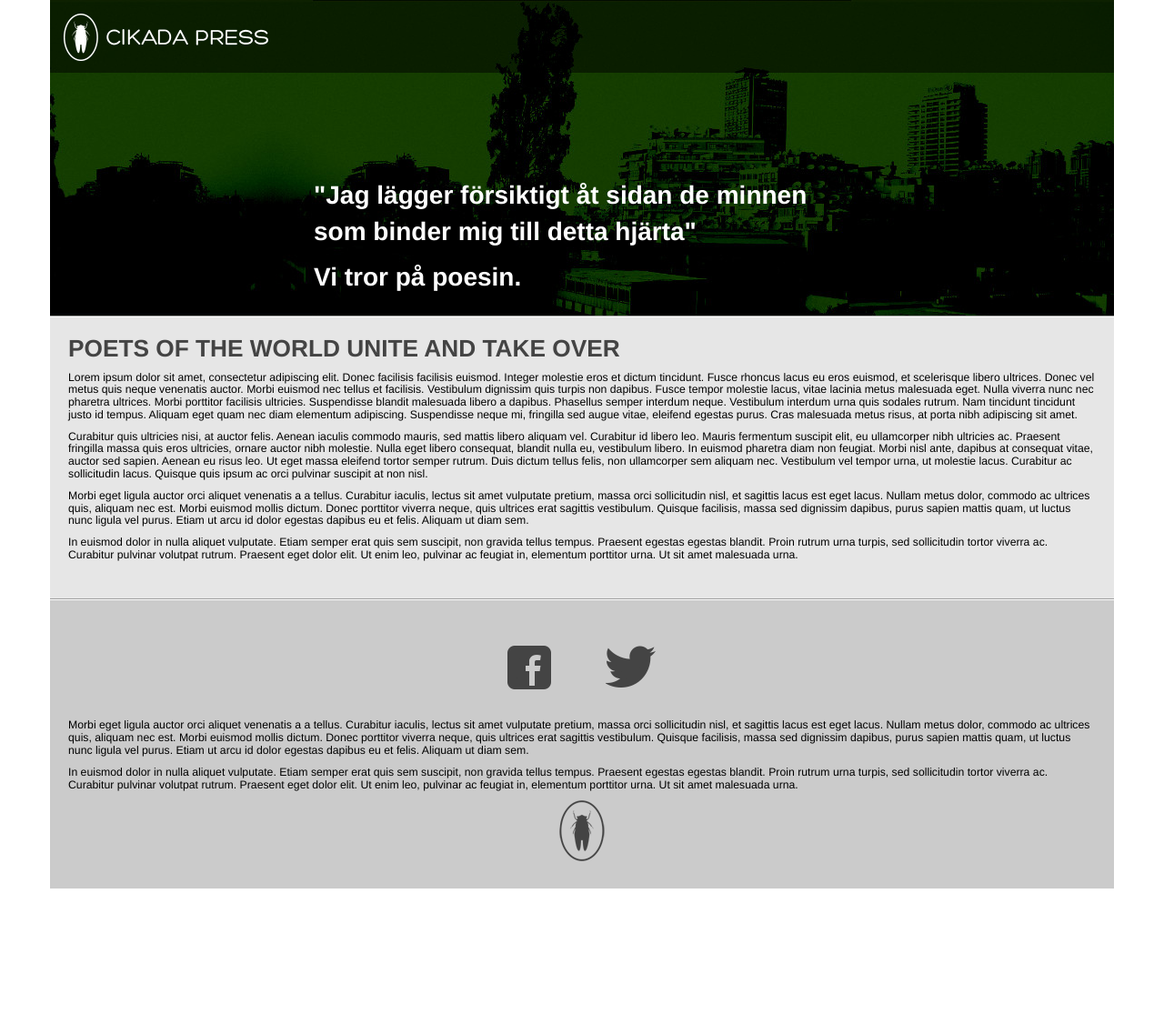
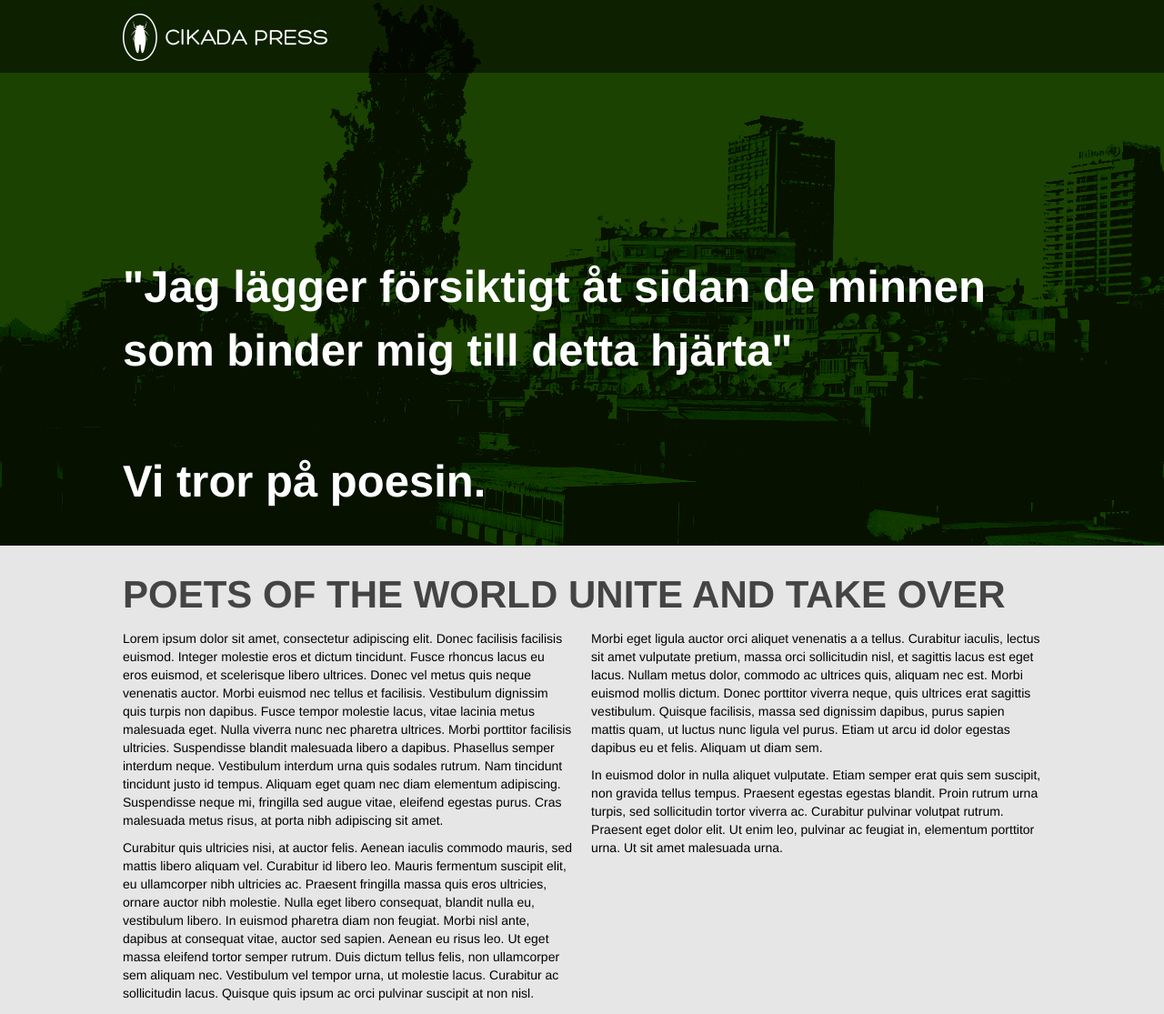
Before and after one commit to mariya/cikada, a plain HTML site: page index.html in a window 1280 px wide. Shown: the top 1115 px of the page at 91% size. Before the commit the page ends 977 px from the top, so only its background shows below. Drawn offline with nearby package versions, Linux system fonts and the light colour scheme.

Commit message:
Refactor html/css

```diff
--- a/css/cikada.css
+++ b/css/cikada.css
@@ -33,130 +33,102 @@ Large devices (large desktops, 1200px and up)
   background: #ddd; /* Firefox */
 }
 
-.container {
-  padding: 0px;
+.outer-container {
+  z-index: 0;
 }
 
-.container .banner-container {
-  background-color: #1c4302;
-  border-bottom: 1px solid #9f9f9f;
-  height: 348px; /* The height of the banner */
-  overflow: hidden;
-  z-index: 1;
+.outer-container .banner {
+  background: url('images/banner.png') 50% 0% no-repeat #1b4201;
+  min-height: 600px; /* todo: tweak. */
 }
 
-.container .banner-container .banner-image {
-  background: url('images/banner-xs.jpg') top left no-repeat transparent;
-  height: 348px; /* The height of the banner */
-  z-index: 2;
-}
-
-.container .banner-container .logo-background {
+.outer-container .banner .logo-background {
   background-color: #000;
   height: 80px;
   -moz-opacity: 0.50;
   -ms-filter:"progid:DXImageTransform.Microsoft.Alpha"(Opacity=50);
   opacity: 0.50;
-  z-index: 3;
-  position: relative;
-  top: -348px; /* The height of the banner */
 }
 
-.container .banner-container .banner-overlay {
-  height: 430px;
-  z-index: 4;
-  position: relative;
-  top: -428px; /* The height of the banner + 80 */
+.outer-container .text {
+  background-color: #e6e6e6;
+  border-bottom: 1px solid #9f9f9f;
+  border-top: 1px solid #fff;
 }
 
-.container .banner-container .banner-overlay a.logo {
+.outer-container .footer {
+  background-color: #cbcbcb;
+  border-top: 1px solid #fff;
+}
+
+.container {
+  margin: 0 auto;
+  width: 1040px;
+}
+
+.container a.logo {
   background: url('images/logo-xs.png') top left no-repeat transparent;
   display: block;
   height: 52px;
-  margin: 15px 15px;
+  margin: 15px 15px 0 0;
+  position: absolute;
+  top: 0;
   width: 225px;
+  z-index: 1;
 }
 
-.container .banner-container .banner-overlay .quote {
+.container .quote {
   color: #fff;
-  font-size: 2em;
+  font-size: 3.5em;
   font-weight: bold;
-  height: 180px;
   position: absolute;
-  bottom: 70px;
-  width: 100%;
+  top: 280px;
+  width: inherit;
 }
 
-.container .banner-container .banner-overlay .quote .text {
-  margin: auto;
-  width: 590px;
+.container .quote p {
+  margin-bottom: 1.5em;
 }
 
-.container .content {
-  background-color: #e6e6e6;
-  border-bottom: 1px solid #9f9f9f;
-  border-top: 1px solid #fff;
-  padding: 0 20px 30px 20px;
+.text .container {
+  padding: 15px;
 }
 
-.container .content h1 {
+.text .container h1 {
   color: #444;
-  font-size: 1.875em;
-  line-height: 1.125em;
+  font-size: 3em;
   font-weight: bold;
+  margin: 15px 0;
   text-transform: uppercase;
 }
 
-.container .content p {
+.text .container .column {
   color: #000;
-  font-size: 0.875em;
-  line-height: 1.125em;
+  float: left;
+  margin-bottom: 15px;
+  width: 49%;
 }
 
-.container .footer {
-  background-color: #cbcbcb;
-  border-top: 1px solid #fff;
-  color: #000;
-  font-size: 0.875em;
-  line-height: 1.125em;
-  padding: 0 20px 30px 20px;
+.text .container .column.right {
+  float: right;
 }
 
-.container .footer ul {
-  margin: 0 auto;
-  padding: 50px 0 30px 0;
-  width: 165px;
+.footer .container {
+  color: #000;
+  padding: 15px;
 }
 
-.container .footer ul.social li {
-  display: inline-block;
-  list-style: none;
+.footer .container .email {
+  background-color: #7d7d7d;
 }
 
-.container .footer ul.social li a {
-  display: block;
-  width: 55px;
-  height: 48px;
+.footer .container .email a {
+  color: #fff;
 }
 
-.container .footer ul.social li.fb {
-  margin-right: 50px;
-}
-
-
-.container .footer ul.social li.fb a {
-  background: url('images/icons/fb.png') top left no-repeat transparent;
-}
-
-.container .footer ul.social li.twitter a {
-  background: url('images/icons/twitter.png') top left no-repeat transparent;
-}
-
-.container .footer .logo {
+.footer .container .logo {
   background: url('images/icons/cikada.png') top left no-repeat transparent;
   width: 50px;
   height: 67px;
   margin: auto;
 }
-
-/*PUT POSITIONS HERE SO THEY ARE EASIER TO OVERRIDE, alphabetize properties */
--- a/index.html
+++ b/index.html
@@ -19,27 +19,49 @@
     <link rel="icon" href="favicon.ico" type="image/x-icon">
   </head>
   <body>
+    <div class="outer-container">
+      <div class="banner">
+        <div class="logo-background">
+        </div>
         <div class="container">
-      <div class="banner-container">
-        <div class="banner-image"></div>
-        <div class="logo-background"></div>
-        <div class="banner-overlay">
           <a href="#" class="logo"></a>
           <div clasS="quote">
-            <div class="text">
             <p>"Jag lägger försiktigt åt sidan de minnen som binder mig till detta hjärta"</p>
             <p>Vi tror på poesin.</p>
           </div>
         </div>
       </div>
-      </div>
-      <div class="content">
+      <div class="text">
+        <div class="container">
           <h1>Poets of the world unite and take over</h1>
+          <div class="column left">
             <p>Lorem ipsum dolor sit amet, consectetur adipiscing elit. Donec facilisis facilisis euismod. Integer molestie eros et dictum tincidunt. Fusce rhoncus lacus eu eros euismod, et scelerisque libero ultrices. Donec vel metus quis neque venenatis auctor. Morbi euismod nec tellus et facilisis. Vestibulum dignissim quis turpis non dapibus. Fusce tempor molestie lacus, vitae lacinia metus malesuada eget. Nulla viverra nunc nec pharetra ultrices. Morbi porttitor facilisis ultricies. Suspendisse blandit malesuada libero a dapibus. Phasellus semper interdum neque. Vestibulum interdum urna quis sodales rutrum. Nam tincidunt tincidunt justo id tempus. Aliquam eget quam nec diam elementum adipiscing. Suspendisse neque mi, fringilla sed augue vitae, eleifend egestas purus. Cras malesuada metus risus, at porta nibh adipiscing sit amet.</p>
             <p>Curabitur quis ultricies nisi, at auctor felis. Aenean iaculis commodo mauris, sed mattis libero aliquam vel. Curabitur id libero leo. Mauris fermentum suscipit elit, eu ullamcorper nibh ultricies ac. Praesent fringilla massa quis eros ultricies, ornare auctor nibh molestie. Nulla eget libero consequat, blandit nulla eu, vestibulum libero. In euismod pharetra diam non feugiat. Morbi nisl ante, dapibus at consequat vitae, auctor sed sapien. Aenean eu risus leo. Ut eget massa eleifend tortor semper rutrum. Duis dictum tellus felis, non ullamcorper sem aliquam nec. Vestibulum vel tempor urna, ut molestie lacus. Curabitur ac sollicitudin lacus. Quisque quis ipsum ac orci pulvinar suscipit at non nisl.</p>
+          </div>
+          <div class="column right">
             <p>Morbi eget ligula auctor orci aliquet venenatis a a tellus. Curabitur iaculis, lectus sit amet vulputate pretium, massa orci sollicitudin nisl, et sagittis lacus est eget lacus. Nullam metus dolor, commodo ac ultrices quis, aliquam nec est. Morbi euismod mollis dictum. Donec porttitor viverra neque, quis ultrices erat sagittis vestibulum. Quisque facilisis, massa sed dignissim dapibus, purus sapien mattis quam, ut luctus nunc ligula vel purus. Etiam ut arcu id dolor egestas dapibus eu et felis. Aliquam ut diam sem.</p>
             <p>In euismod dolor in nulla aliquet vulputate. Etiam semper erat quis sem suscipit, non gravida tellus tempus. Praesent egestas egestas blandit. Proin rutrum urna turpis, sed sollicitudin tortor viverra ac. Curabitur pulvinar volutpat rutrum. Praesent eget dolor elit. Ut enim leo, pulvinar ac feugiat in, elementum porttitor urna. Ut sit amet malesuada urna.</p>
           </div>
+        </div>
+      </div>
+      <div class="footer">
+        <div class="container">
+          <p>Morbi eget ligula auctor orci aliquet venenatis a a tellus. Curabitur iaculis, lectus sit amet vulputate pretium, massa orci sollicitudin nisl, et sagittis lacus est eget lacus. Nullam metus dolor, commodo ac ultrices quis, aliquam nec est. Morbi euismod mollis dictum. Donec porttitor viverra neque, quis ultrices erat sagittis vestibulum. Quisque facilisis, massa sed dignissim dapibus, purus sapien mattis quam, ut luctus nunc ligula vel purus. Etiam ut arcu id dolor egestas dapibus eu et felis. Aliquam ut diam sem.</p>
+          <p>In euismod dolor in nulla aliquet vulputate. Etiam semper erat quis sem suscipit, non gravida tellus tempus. Praesent egestas egestas blandit. Proin rutrum urna turpis, sed sollicitudin tortor viverra ac. Curabitur pulvinar volutpat rutrum. Praesent eget dolor elit. Ut enim leo, pulvinar ac feugiat in, elementum porttitor urna. Ut sit amet malesuada urna.</p>
+          <div class="logo"></div>
+        </div>
+      </div>
+    </div>
+    <!--<div class="container">
+      <div class="banner-container">
+        <div class="banner-image"></div>
+        <div class="logo-background"></div>
+        <div class="banner-overlay">
+
+
+        </div>
+      </div>
+
       <div class="footer">
         <ul class="social">
           <li class="fb">
@@ -49,11 +71,10 @@
             <a href="#"></a>
           </li>
         </ul>
-        <p>Morbi eget ligula auctor orci aliquet venenatis a a tellus. Curabitur iaculis, lectus sit amet vulputate pretium, massa orci sollicitudin nisl, et sagittis lacus est eget lacus. Nullam metus dolor, commodo ac ultrices quis, aliquam nec est. Morbi euismod mollis dictum. Donec porttitor viverra neque, quis ultrices erat sagittis vestibulum. Quisque facilisis, massa sed dignissim dapibus, purus sapien mattis quam, ut luctus nunc ligula vel purus. Etiam ut arcu id dolor egestas dapibus eu et felis. Aliquam ut diam sem.</p>
-        <p>In euismod dolor in nulla aliquet vulputate. Etiam semper erat quis sem suscipit, non gravida tellus tempus. Praesent egestas egestas blandit. Proin rutrum urna turpis, sed sollicitudin tortor viverra ac. Curabitur pulvinar volutpat rutrum. Praesent eget dolor elit. Ut enim leo, pulvinar ac feugiat in, elementum porttitor urna. Ut sit amet malesuada urna.</p>
-        <div class="logo"></div>
+
       </div>
     </div>
+  -->
 
     <!-- jQuery (necessary for Bootstrap's JavaScript plugins) -->
     <script src="http://code.jquery.com/jquery.js"></script>
```
Also changed, not shown: css/images/banner.png (added). Lines whose indentation alone changed are shown as unchanged.
